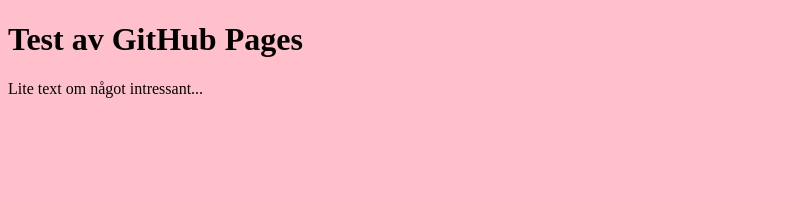
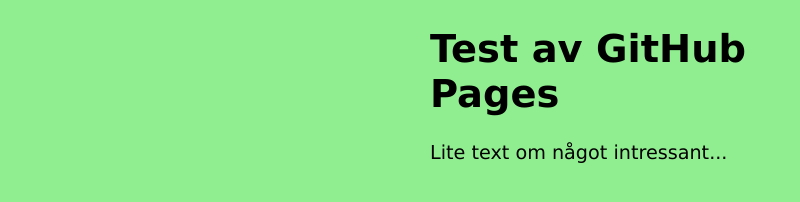
Before and after one commit to peing22/DT093G-Moment-1, a plain HTML site: page index.html in a window 1280 px wide. Shown: the whole page, without its empty margins (0-800 px from the left). Drawn offline with Linux system fonts and the light colour scheme.

Commit message:
Change in style

```diff
--- a/index.html
+++ b/index.html
@@ -1,5 +1,6 @@
 <!DOCTYPE html>
 <html lang="sv">
+
 <head>
     <meta charset="UTF-8">
     <meta http-equiv="X-UA-Compatible" content="IE=edge">
@@ -7,8 +8,12 @@
     <title>Test av GitHub Pages</title>
     <link rel="stylesheet" href="style.css">
 </head>
+
 <body>
-    <h1>Test av GitHub Pages</h1>
-    <p>Lite text om något intressant...</p>
+    <main>
+        <h1>Test av GitHub Pages</h1>
+        <p>Lite text om något intressant...</p>
+    </main>
 </body>
+
 </html>
--- a/style.css
+++ b/style.css
@@ -1,3 +1,10 @@
 body {
-    background-color: pink;
+    background-color: lightgreen;
 }
+
+main {
+    width: 420px;
+    margin: auto;
+    font-family: 'Lucida Sans', 'Lucida Sans Regular', 'Lucida Grande', 'Lucida Sans Unicode', Geneva, Verdana, sans-serif;
+    font-size: 1.2rem;
+}
```
